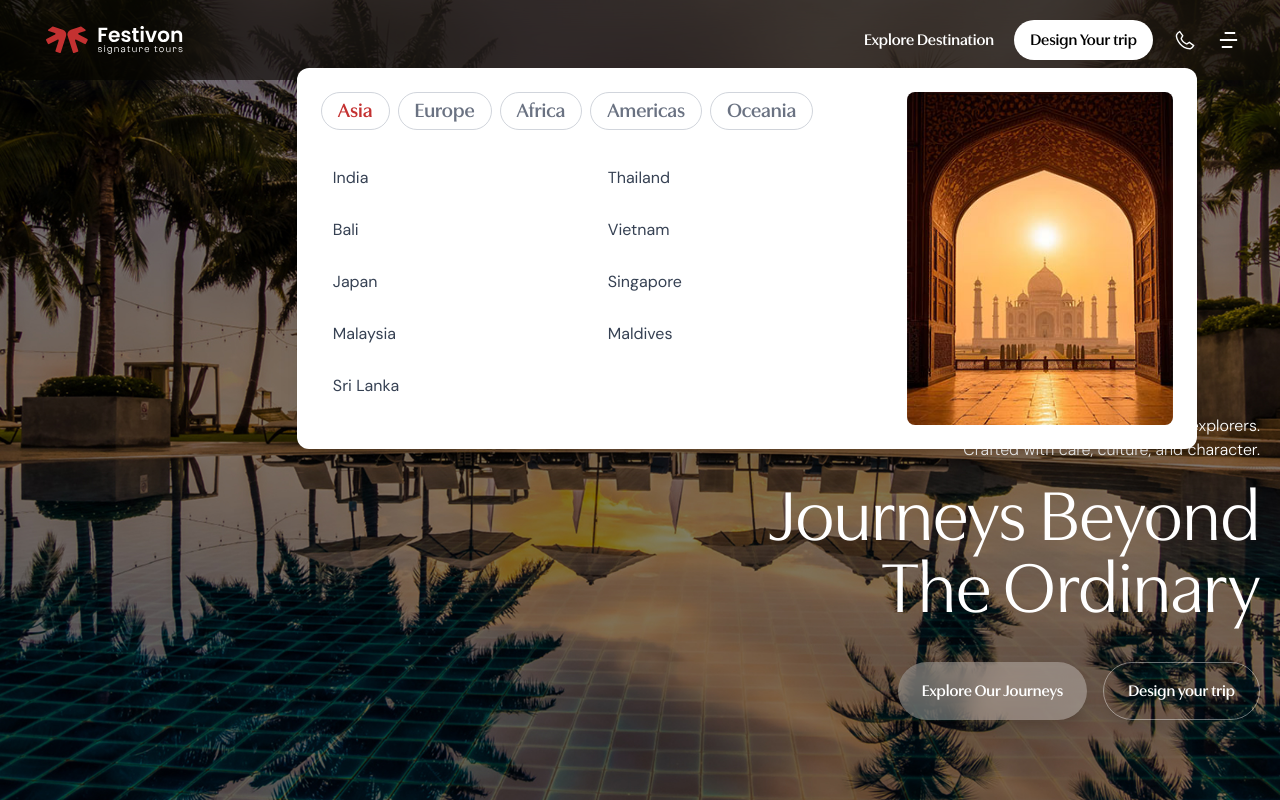
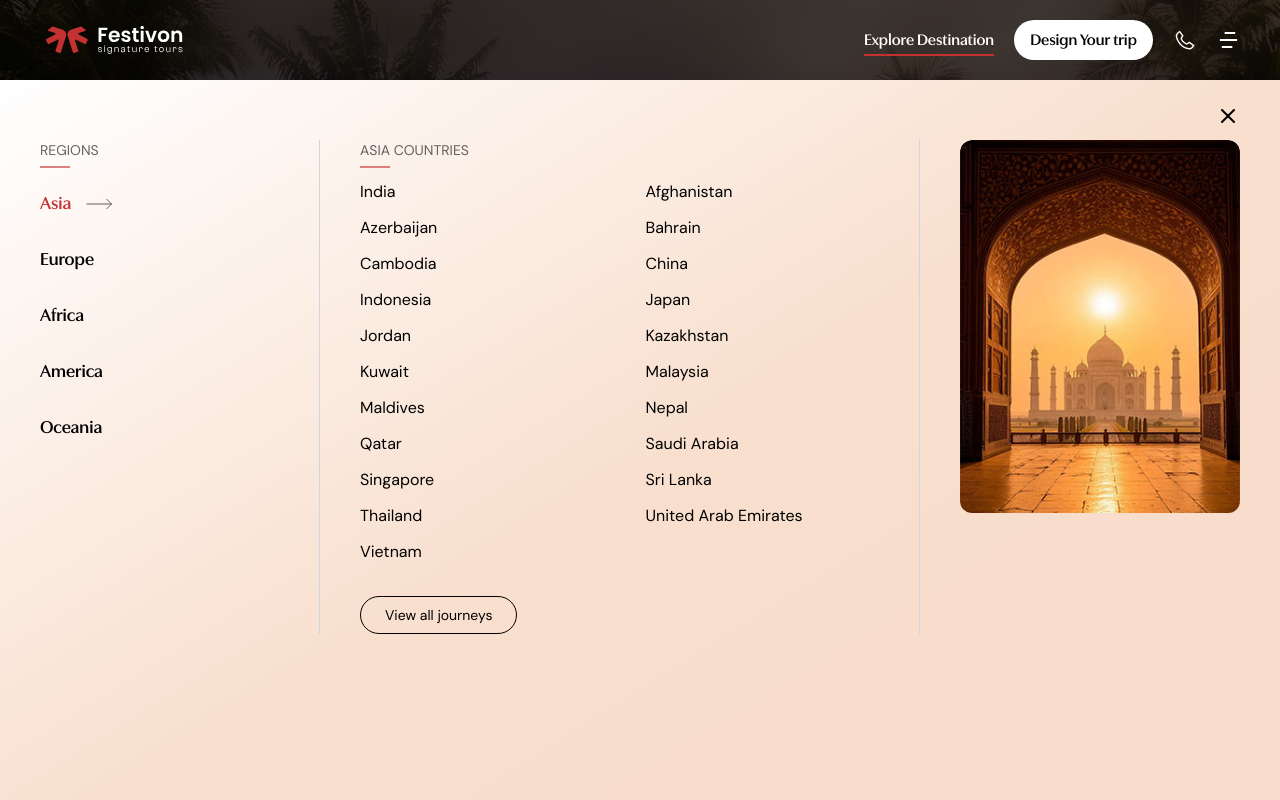
Before and after one commit to teamlead-glitch/maximillian-frontend, a Next.js app: page / in a window 1280 px wide. Both pictures are taken after a click on the button "Explore Destination". Shown: the top 800 px of the page. Built offline with nearby package versions, Linux system fonts and the light colour scheme; a web font is replaced by a local one.

Commit message:
html megamenu updated

```diff
--- a/src/components/common/header/TopMenu.tsx
+++ b/src/components/common/header/TopMenu.tsx
@@ -1,82 +1,105 @@
+import { useState, useEffect, useRef } from "react";
+import SideBarMenu from "./SideBarMenu";
+
+const REGIONS = {
+    Asia: {
+        countries: [
+            "India",
+            "Afghanistan",
+            "Azerbaijan",
+            "Bahrain",
+            "Cambodia",
+            "China",
+            "Indonesia",
+            "Japan",
+            "Jordan",
+            "Kazakhstan",
+            "Kuwait",
+            "Malaysia",
+            "Maldives",
+            "Nepal",
+            "Qatar",
+            "Saudi Arabia",
+            "Singapore",
+            "Sri Lanka",
+            "Thailand",
+            "United Arab Emirates",
+            "Vietnam",
+
+        ],
+        image: "/images/india.jpg",
+    },
+
+    Europe: {
+        countries: ["France", "Italy", "Spain", "Switzerland", "Germany"],
+        image: "/images/europe.jpg",
+    },
+    Africa: {
+        countries: ["Kenya", "South Africa", "Morocco", "Egypt"],
+        image: "/images/africa.jpg",
+    },
+    America: {
+        countries: ["USA", "Canada", "Brazil", "Peru"],
+        image: "/images/america.jpg",
+    },
+    Oceania: {
+        countries: ["Australia", "New Zealand", "Fiji"],
+        image: "/images/oceania.jpg",
+    },
+};
+
+export default function TopMenu() {
+    const [megaOpen, setMegaOpen] = useState(false);
+    const [isVisible, setIsVisible] = useState(true);
+    const [lastScrollY, setLastScrollY] = useState(0);
+    const [activeRegion, setActiveRegion] =
+        useState<keyof typeof REGIONS>("Asia");
+
+    const megaMenuRef = useRef<HTMLDivElement>(null);
 
 
 
-import { useState, useEffect, useRef } from "react";
-import SideBarMenu from "./SideBarMenu"
 
-const continents = [
-    {
-        id: "asia",
-        name: "Asia",
-        image: "images/tajmahal.jpg",
-        countries: ["India", "Thailand", "Bali", "Vietnam", "Japan", "Singapore", "Malaysia", "Maldives", "Sri Lanka"]
-    },
-    {
-        id: "europe",
-        name: "Europe",
-        image: "images/europe.jpg",
-        countries: ["France", "Italy", "Spain", "Greece", "Switzerland", "Germany", "Netherlands", "Austria"]
-    },
-    {
-        id: "africa",
-        name: "Africa",
-        image: "images/africa.jpg",
-        countries: ["South Africa", "Kenya", "Tanzania", "Morocco", "Egypt", "Mauritius", "Seychelles"]
-    },
-    {
-        id: "americas",
-        name: "Americas",
-        image: "images/america.jpg",
-        countries: ["USA", "Canada", "Mexico", "Brazil", "Argentina", "Peru", "Costa Rica", "Chile"]
-    },
-    {
-        id: "oceania",
-        name: "Oceania",
-        image: "images/oceania.jpg",
-        countries: ["Australia", "New Zealand", "Fiji", "Tahiti", "Cook Islands"]
+
+
+    /* ---------------- DISABLE BODY SCROLL WHEN MEGA MENU OPEN ---------------- */
+    useEffect(() => {
+        if (megaOpen) {
+            document.body.style.overflow = "hidden";
+        } else {
+            document.body.style.overflow = "";
         }
-];
 
-const active = "Home"; // or from router
+        return () => {
+            document.body.style.overflow = "";
+        };
+    }, [megaOpen]);
 
-export default function TopMenu() {
 
-    const [megaOpen, setMegaOpen] = useState(false);
-    const [activeContinent, setActiveContinent] = useState("asia");
-    const [isVisible, setIsVisible] = useState(true);
-    const [lastScrollY, setLastScrollY] = useState(0);
 
-    const megaMenuRef = useRef<HTMLDivElement>(null);
-    const activeData = continents.find(
-        (c) => c.id === activeContinent
-    );
-
-    // Handle scroll to show/hide header
+    /* ---------------- SCROLL SHOW / HIDE HEADER ---------------- */
     useEffect(() => {
         const handleScroll = () => {
             const currentScrollY = window.scrollY;
 
-            // Show header when scrolling up, hide when scrolling down
-            if (currentScrollY < lastScrollY || currentScrollY < 100) {
+            // Always show header
             setIsVisible(true);
-            } else if (currentScrollY > lastScrollY && currentScrollY > 100) {
-                setIsVisible(false);
-            }
 
             setLastScrollY(currentScrollY);
         };
 
         window.addEventListener("scroll", handleScroll, { passive: true });
+        return () => window.removeEventListener("scroll", handleScroll);
+    }, []);
 
-        return () => {
-            window.removeEventListener("scroll", handleScroll);
-        };
-    }, [lastScrollY]);
 
-    // Close mega menu when clicking outside
+    /* ---------------- CLICK OUTSIDE TO CLOSE MEGA MENU ---------------- */
     useEffect(() => {
         const handleClickOutside = (event: MouseEvent) => {
-            if (megaMenuRef.current && !megaMenuRef.current.contains(event.target as Node)) {
+            if (
+                megaMenuRef.current &&
+                !megaMenuRef.current.contains(event.target as Node)
+            ) {
                 setMegaOpen(false);
             }
         };
@@ -92,124 +115,183 @@ export default function TopMenu() {
 
     return (
         <>
-
-
             <div
                 className={`fixed top-0 left-1/2 -translate-x-1/2
         w-full max-w-[1600px] z-50
-             flex justify-between py-5 md:py-5 px-5 md:px-10
-
+        flex justify-between py-5 px-5 md:px-10
         transition-all duration-700 ease-in-out
-             ${isVisible ? 'translate-y-0 opacity-100' : '-translate-y-full opacity-0'}
-             ${(lastScrollY > 50 || megaOpen)
-                        ? 'bg-black/50 backdrop-blur-2xl shadow-[0_8px_32px_0_rgba(31,38,135,0.07)]'
-                        : 'bg-transparent border-transparent shadow-none'
+        ${isVisible ? "translate-y-0 opacity-100" : "-translate-y-full opacity-0"}
+        ${lastScrollY > 50 || megaOpen
+                        ? "bg-black/50 backdrop-blur-2xl shadow-[0_8px_32px_0_rgba(31,38,135,0.07)]"
+                        : "bg-transparent"
                     }`}
             >
+                <div className="flex items-center justify-between w-full gap-2">
+                    <img src="/images/logo.svg" alt="Company Logo" className="h-10 w-auto" />
 
-                <div className="flex items-center justify-between w-full gap-2">
-                    <img
-                        src="/images/logo.svg"
-                        alt="Company Logo"
-                        className="h-10 w-auto"
-                    />
-                    <div ref={megaMenuRef} className="flex items-center gap-5 lg:relative p-0 ">
+                    <div ref={megaMenuRef} className="flex items-center gap-5 lg:relative">
                         {/* Explore Destination */}
                         <button
-                            onClick={() => setMegaOpen(!megaOpen)}
-                            className="text-white font-my-font-semibold text-xs sm:text-base cursor-pointer"
+                            onClick={() => setMegaOpen((prev) => !prev)}
+                            className={`relative text-white font-my-font-semibold cursor-pointer text-xs sm:text-base
+        after:absolute after:left-0 after:-bottom-1
+        after:h-[2px] after:bg-[#C43131] after:transition-all after:duration-300
+        ${megaOpen ? "after:w-full" : "after:w-0"}
+    `}
                         >
                             Explore Destination
                         </button>
-
-                        <button className="
-  bg-white
-
-  font-my-font-semibold
-  text-black
-  px-3 py-3 md:px-4 md:py-2
-  rounded-full
+                        <button
+                            className="bg-white font-my-font-semibold text-black
+              px-3 py-3 md:px-4 md:py-2 rounded-full cursor-pointer
               text-xs sm:text-base
-  cursor-pointer
-  hover:bg-[#C43131]
-  hover:text-white
-  transition-all duration-300
-">
+              hover:bg-[#C43131] hover:text-white
+              transition-all duration-300"
+                        >
                             Design Your trip
                         </button>
 
-                        <a href="tel:+919876543210">      <img src="/images/call-top-icon.svg" alt="" /></a>
+                        <a href="tel:+919876543210">
+                            <img src="/images/call-top-icon.svg" alt="Call" />
+                        </a>
+
+                        {/* MEGA MENU */}
+                        {megaOpen && (
+                            <div
+                                className={`
+    fixed left-0 top-full w-screen h-auto lg:h-screen z-50
+    bg-gradient-to-br from-white via-[#f8dfce] to-[#f9dbcb]
+    shadow-[0_8px_32px_0_rgba(31,38,135,0.07)]
+    transition-all duration-700 ease-[cubic-bezier(0.4,0,0.2,1)]
+    ${megaOpen
+                                        ? "opacity-100 translate-y-0 pointer-events-auto"
+                                        : "opacity-0 -translate-y-10 pointer-events-none"}
+  `}
+                            >
+                                {/* CLOSE BUTTON */}
+                                <button
+                                    onClick={() => setMegaOpen(false)}
+                                    className="absolute top-6 right-10
+             text-black hover:text-[#C43131]
+             transition-colors duration-300
+             cursor-pointer"
+                                    aria-label="Close menu"
+                                >
+                                    <svg
+                                        width="24"
+                                        height="24"
+                                        viewBox="0 0 24 24"
+                                        fill="none"
+                                        xmlns="http://www.w3.org/2000/svg"
+                                    >
+                                        <path
+                                            d="M18 18L12 12M12 12L6 6M12 12L18 6M12 12L6 18"
+                                            stroke="currentColor"
+                                            strokeWidth="2"
+                                            strokeLinecap="round"
+                                            strokeLinejoin="round"
+                                        />
+                                    </svg>
+                                </button>
 
 
 
 
 
+                                <div className="max-w-[1600px] mx-auto px-10 py-15
+     grid grid-cols-1 md:grid-cols-[1fr_2fr_1fr]
+     gap-10 text-black">
+
+                                    {/* REGIONS */}
+                                    <div className="space-y-4 border-r border-gray-300">
+                                        <h4 className="relative text-sm text-black uppercase opacity-60 pb-2
+    before:absolute before:bottom-0 before:left-0
+    before:w-[30px] before:h-[2px] before:bg-[#C43131]">
+                                            Regions
+                                        </h4>
+
+                                        {Object.keys(REGIONS).map((region) => {
+                                            const isActive = activeRegion === region;
+
+                                            return (
+                                                <button
+                                                    key={region}
+                                                    onClick={() => setActiveRegion(region)}
+                                                    className={`
+    relative flex items-center  w-full
+    text-left text-lg font-my-font-semibold
+    transition-all duration-300 cursor-pointer
+    pr-6
+    ${isActive ? "text-[#C43131]" : "text-black hover:text-[#C43131]"}
+  `}
+                                                >
+                                                    <span>{region}</span>
+
+                                                    {/* Arrow */}
+                                                    <span
+                                                        className={`
+
+      transition-all pl-2 duration-300
+      ${isActive ? "opacity-100 translate-x-0" : "opacity-0 -translate-x-2"}
+    `}
+                                                    >
+                                                        <svg width="40px" height="40px" viewBox="0 0 64 64" xmlns="http://www.w3.org/2000/svg" fill="none" stroke="#000000"><polyline points="44 40 52 32 44 24" /><line x1="52" y1="32" x2="12" y2="32" /></svg>
+                                                    </span>
+                                                </button>
+                                            );
+                                        })}
+                                    </div>
 
 
-                        {/* 🔽 Mega Menu (same page) */}
-                        {megaOpen && (
-                            <div
-                                className="absolute top-full left-0 right-0 lg:right-0 lg:left-auto mt-2 w-full md:w-[768px] lg:w-[900px] bg-white shadow-xl rounded-xl p-6 z-50"
+                                    {/* COUNTRIES */}
+                                    <div className="flex flex-col  border-r border-gray-300 ">
+                                        <div>
+                                            <h4 className="relative text-sm text-black uppercase opacity-60 pb-2
+    before:absolute before:bottom-0 before:left-0
+    before:w-[30px] before:h-[2px] before:bg-[#C43131]">
+                                                {activeRegion} Countries
+                                            </h4>
+                                            <ul className="grid grid-cols-2 gap-3 mt-3">
+                                                {REGIONS[activeRegion].countries.map((country) => (
+                                                    <li
+                                                        key={country}
+                                                        className="
+        relative inline-block w-fit cursor-pointer text-base text-black
+        after:absolute after:left-0 after:-bottom-1
+        after:h-[2px] after:w-0 after:bg-[#C43131]
+        after:transition-all after:duration-300
+        hover:after:w-full hover:text-[#C43131]
+      "
                                                     >
-                                <div className="flex gap-6">
-                                    {/* Left Side - 60% - Continents & Countries */}
-                                    <div className="w-[65%]">
-                                        {/* Continent Tabs */}
-                                        <div className="flex gap-2 mb-4  pb-3">
-                                            {continents.map((continent) => (
-                                                <div
-                                                    key={continent.id}
-                                                    onClick={() => setActiveContinent(continent.id)}
-                                                    className={`cursor-pointer px-4 py-1 border border-gray-300 rounded-3xl
-    ${activeContinent === continent.id
-                                                            ? "text-[#C43131] border-[#C43131]  text-xl font-my-font-semibold"
-                                                            : "text-gray-500 border-gray-300 text-xl font-my-font-semibold"
-                                                        }`}
-                                                >
-                                                    {continent.name}
-                                                </div>
+                                                        {country}
+                                                    </li>
                                                 ))}
+                                            </ul>
+
                                         </div>
 
-                                        {/* Countries Grid */}
-                                        <div className="grid grid-cols-2 gap-3">
-                                            {continents
-                                                .find((c) => c.id === activeContinent)
-                                                ?.countries.map((country, idx) => (
-                                                    <div
-                                                        key={idx}
-                                                        className="px-3 py-2 text-base text-gray-700 hover:text-black hover:bg-gray-100 rounded cursor-pointer transition-all"
-                                                    >
-                                                        {country}
-                                                    </div>
-                                                ))}
-                                        </div>
+                                        <button className="mt-8 self-start border cursor-pointer border-black px-6 py-2 rounded-full text-sm hover:border-[#C43131] hover:bg-[#C43131] transition-all duration-300 hover:text-white hover:tracking-wider">
+                                            View all journeys
+                                        </button>
                                     </div>
 
-                                    {/* Right Side - 40% - Featured/Popular */}
-                                    <div className="w-[35%] pl-6">
-                                        <div className="w-full h-full aspect-[4/5] overflow-hidden rounded-lg">
+                                    {/* IMAGE */}
+                                    <div className="relative md:h-full rounded-xl overflow-hidden">
                                         <img
-                                                src={activeData?.image}
-                                                alt={activeData?.name}
-                                                className="w-full h-full object-cover transition-all duration-500"
+                                            src={REGIONS[activeRegion].image}
+                                            alt={activeRegion}
+                                            className="w-full rounded-xl object-cover transition-opacity duration-500"
                                         />
                                     </div>
-                                    </div>
+
                                 </div>
                             </div>
                         )}
                     </div>
-
                 </div>
 
-
-
                 <SideBarMenu />
-
-
-
             </div>
         </>
-    )
+    );
 }
```
Also changed, not shown: public/images/india.jpg (renamed from public/images/tajmahal.jpg). Lines whose indentation alone changed are shown as unchanged.
